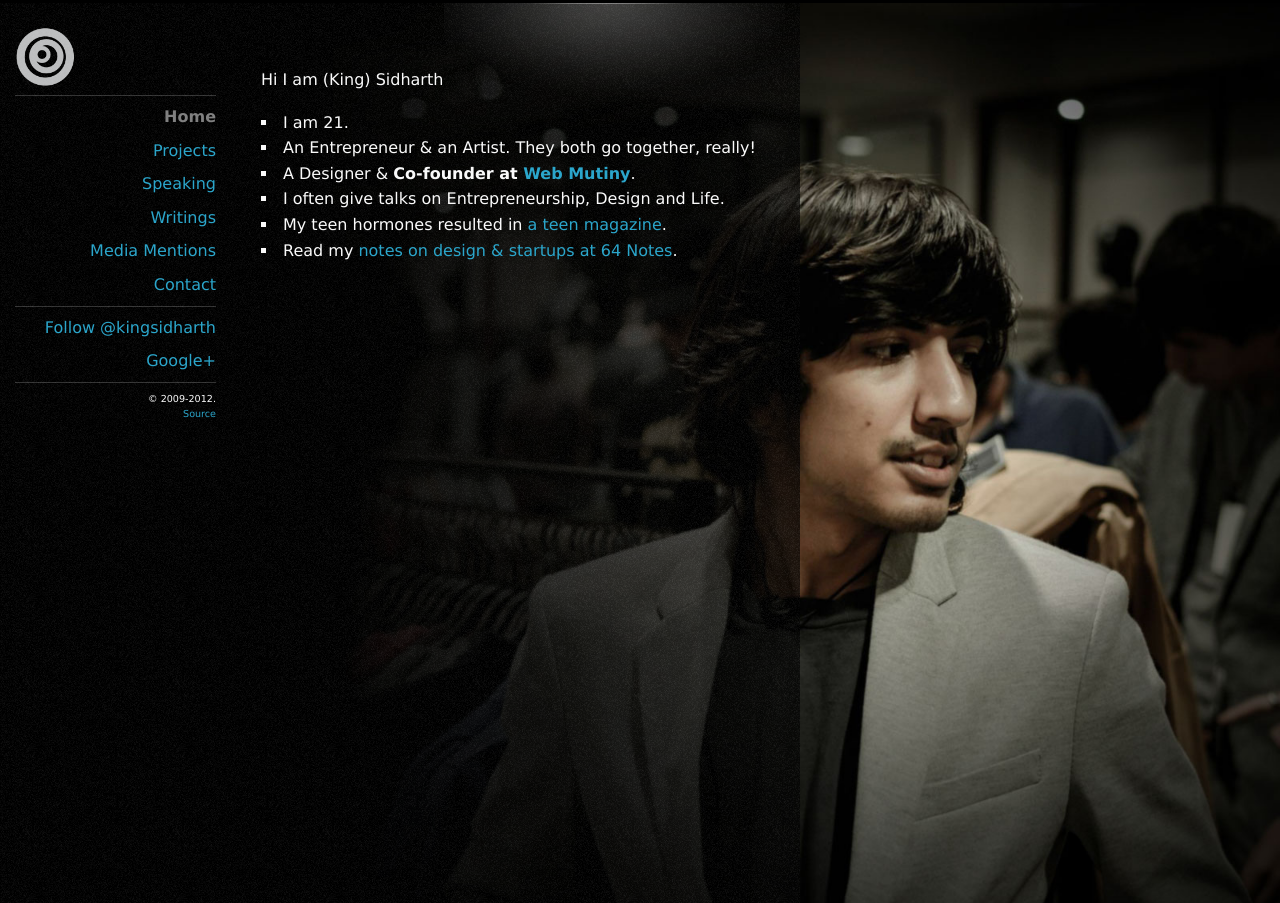
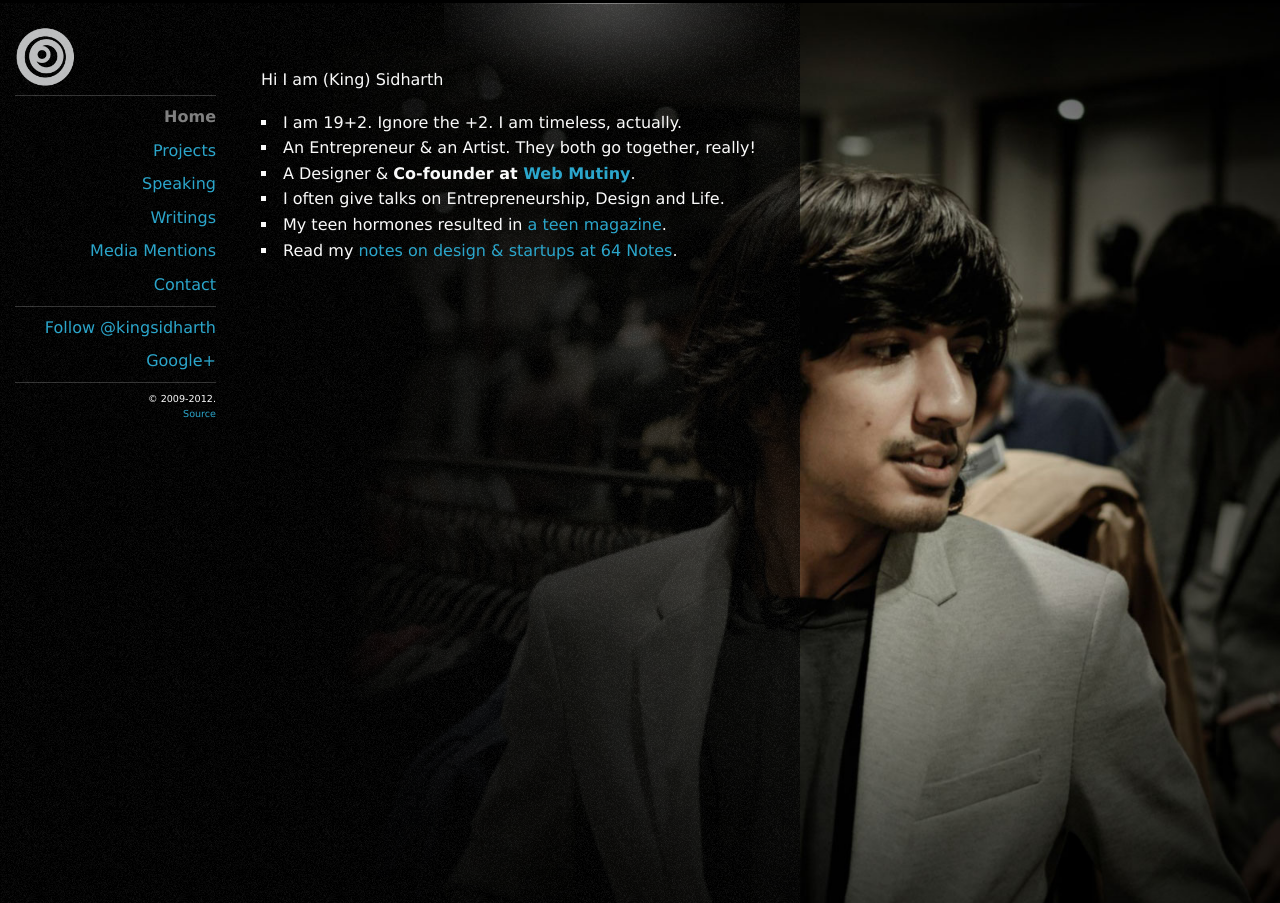
Before and after one commit to utkarshkukreti/kingsidharth.github.com, a Jekyll site: the page built from index.html, in a window 1280 px wide. Built offline with Jekyll 4.4.1, drawn with Linux system fonts in a browser that asks for light colours; comment, search, counter and statistics services are not loaded.

Commit message:
Fix age, I am timless!

```diff
--- a/index.html
+++ b/index.html
@@ -7,7 +7,7 @@ background: default.jpg
 <div class="post home" data-destination="home">
   <p>Hi I am (King) Sidharth<br/>
   <ul>
-    <li>I am 21.</li>
+    <li>I am 19+2. Ignore the +2. I am timeless, actually.</li>
     <li>An Entrepreneur &amp; an Artist. They both go together, really!</li>
     <li>A Designer &amp; <strong>Co-founder at <a href="http://webmutiny.in">Web Mutiny</a></strong>.</li>
     <li>I often give talks on Entrepreneurship, Design and Life.</li>
```
